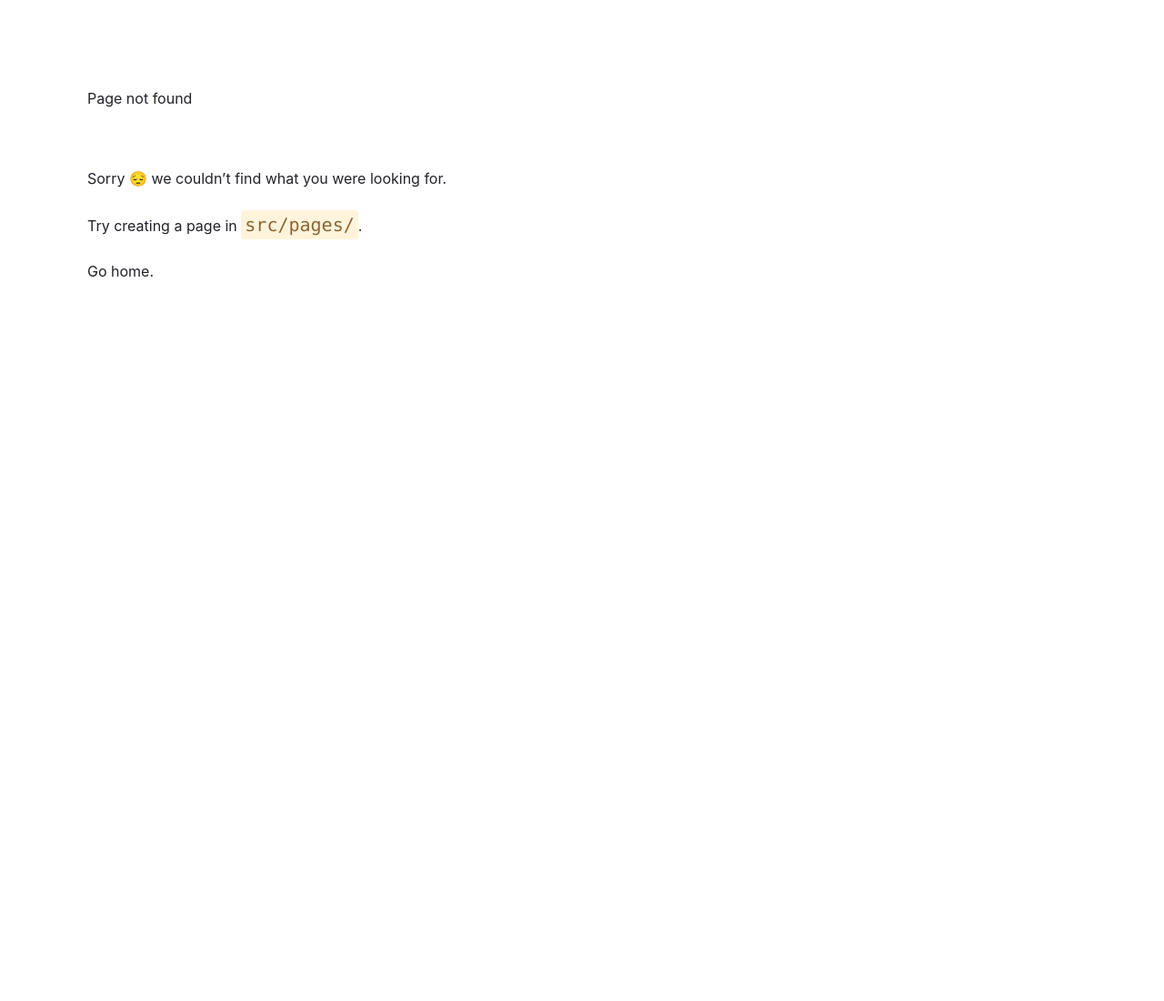
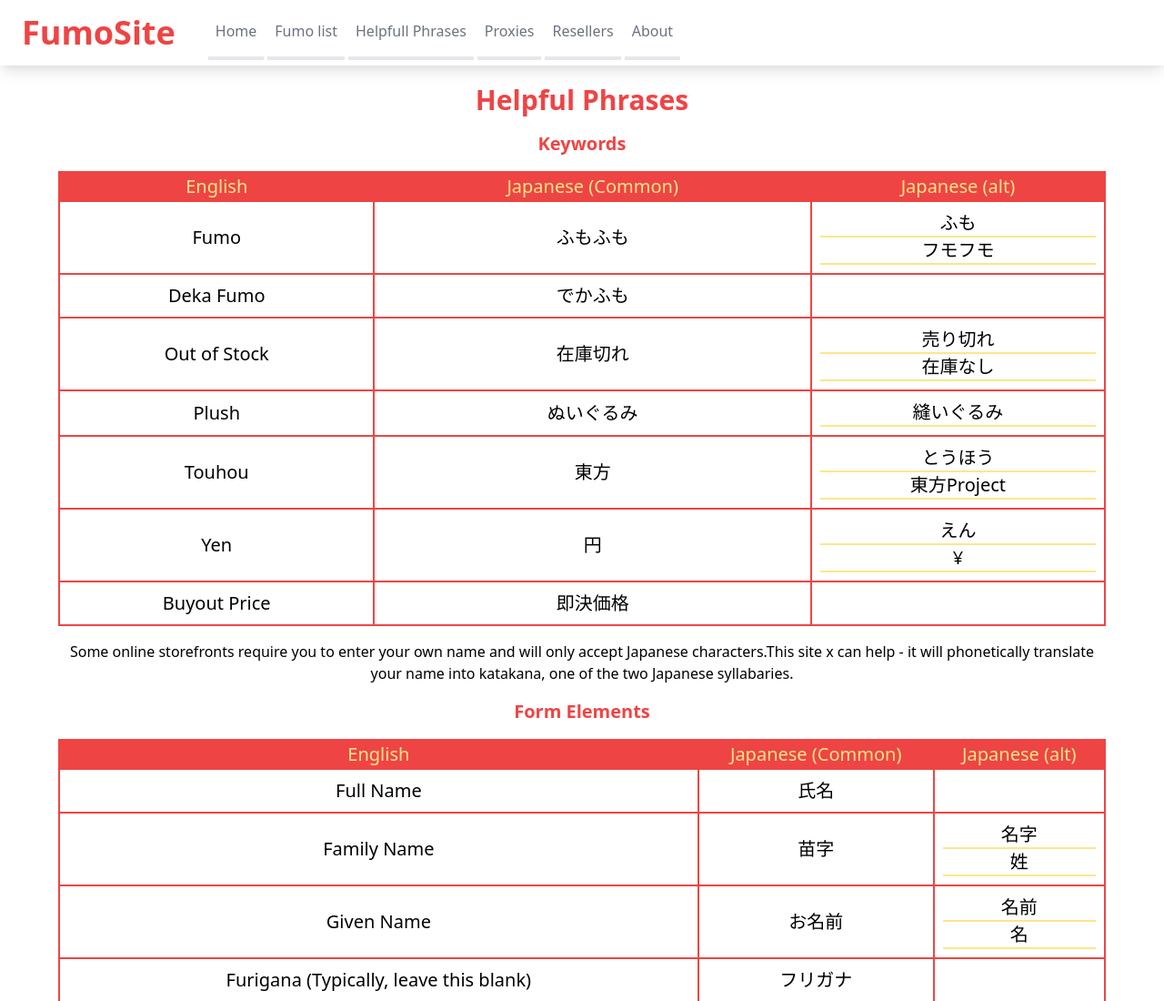
Before and after one commit to Santaka1882/FumoSite, a Gatsby site: page /helpfulPhrases in a window 1280 px wide. Before the commit this address had no page. Shown: the top 1100 px of the page at 91% size. Before the commit the page ends 800 px from the top, so only its background shows below. Built offline with nearby package versions, Linux system fonts and the light colour scheme; Gatsby itself is replaced by a stand-in of ours.

Commit message:
Fix in a typo

```diff
--- a/src/pages/helpfullPhrases.jsx
+++ b/src/pages/helpfulPhrases.jsx
@@ -2,11 +2,11 @@ import React from 'react'
 
 // Components
 import Layout from "../layouts/Layout";
-import Phrases from '../components/helpfullPhrases/Phrases';
+import Phrases from '../components/helpfulPhrases/Phrases';
 
 const helpfullPhrases = () => {
   return (
-    <Layout pageTitle="Helpfull Phrases">
+    <Layout pageTitle="Helpful Phrases">
       <Phrases />
     </Layout>
   )
```
Also changed, not shown: src/components/helpfulPhrases/Phrases.jsx (renamed from src/components/helpfullPhrases/Phrases.jsx).
